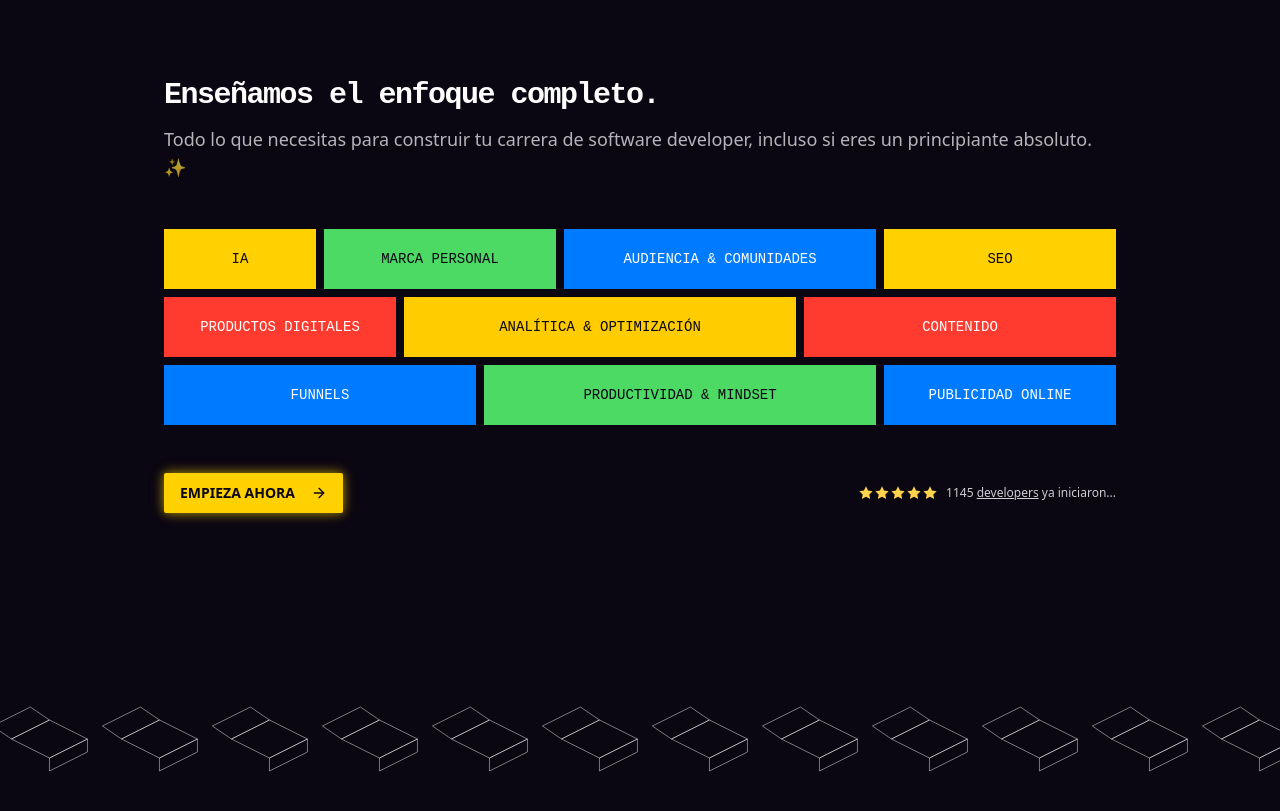
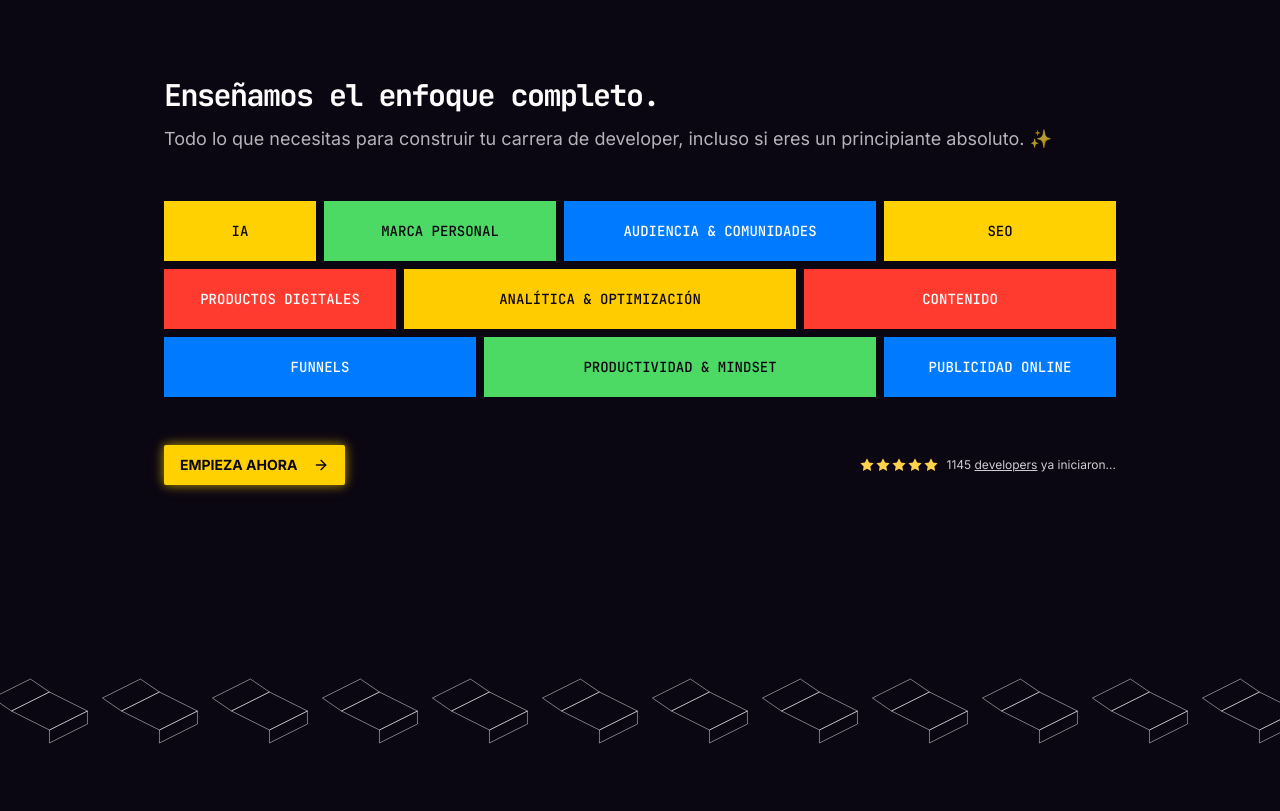
Before and after one commit to hectorlabra/webPortfolio, a Next.js app: page / in a window 1280 px wide. Shown: the part 900-1711 px from the top of the page. Built offline with nearby package versions, Linux system fonts and the light colour scheme.

Commit message:
refactor: Update layout and typography for improved readability and consistency

```diff
--- a/app/layout.tsx
+++ b/app/layout.tsx
@@ -2,6 +2,7 @@ import type { Metadata } from "next";
 import "./globals.css";
 import { Footer } from "@/components/layouts/footer";
 import { Navbar } from "@/components/layouts/navbar";
+import { jetbrainsMono, inter } from "@/lib/fonts";
 
 export const metadata: Metadata = {
   title: "hectorlabra.dev",
@@ -15,8 +16,12 @@ export default function RootLayout({
   children: React.ReactNode;
 }>) {
   return (
-    <html lang="en" suppressHydrationWarning={true}>
-      <body>
+    <html
+      lang="en"
+      suppressHydrationWarning={true}
+      className={`${jetbrainsMono.variable} ${inter.variable}`}
+    >
+      <body className="font-sans font-light leading-relaxed">
         <div className="flex min-h-screen flex-col bg-[#0a0612] text-white">
           <Navbar />
           {children}
--- a/app/page.tsx
+++ b/app/page.tsx
@@ -93,8 +93,8 @@ export default function HomePage() {
                   Enseñamos el enfoque completo.
                 </h2>
                 <p className="text-lg text-white/70">
-                  Todo lo que necesitas para construir tu carrera de software
-                  developer, incluso si eres un principiante absoluto. ✨
+                  Todo lo que necesitas para construir tu carrera de developer,
+                  incluso si eres un principiante absoluto. ✨
                 </p>
               </div>
             </div>
--- /dev/null
+++ b/lib/fonts.ts
@@ -0,0 +1,19 @@
+import { JetBrains_Mono, Inter } from 'next/font/google';
+
+// Configuración de JetBrains Mono desde Google Fonts con optimización
+export const jetbrainsMono = JetBrains_Mono({
+  subsets: ['latin'],
+  display: 'swap',
+  variable: '--font-jetbrains-mono',
+});
+
+// Inter como fuente principal para texto, optimizada para interfaces digitales
+export const inter = Inter({
+  subsets: ['latin'],
+  display: 'swap',
+  weight: ['400', '500', '600', '700'], // Varios pesos para flexibilidad
+  variable: '--font-inter',
+});
+
+// Nota: Inter es una tipografía moderna diseñada específicamente para pantallas
+// con excelente legibilidad y un estilo tech-friendly que complementa la identidad developer
--- a/tailwind.config.ts
+++ b/tailwind.config.ts
@@ -55,7 +55,8 @@ const config = {
         },
       },
       fontFamily: {
-        mono: ["'JetBrains Mono'", "monospace"],
+        sans: ["var(--font-inter)", "system-ui", "sans-serif"],
+        mono: ["var(--font-jetbrains-mono)", "monospace"],
       },
       borderRadius: {
         lg: "var(--radius)",
```
